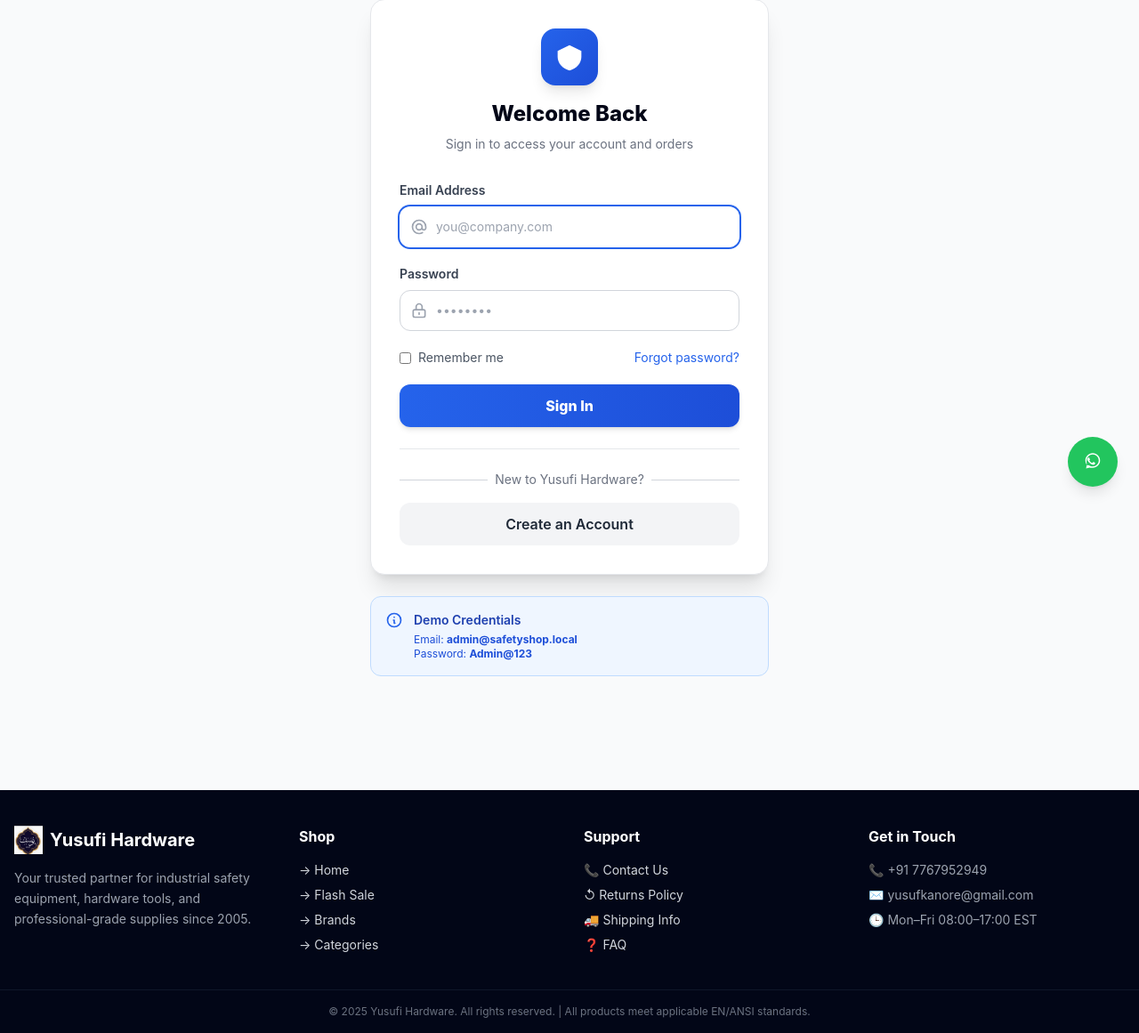
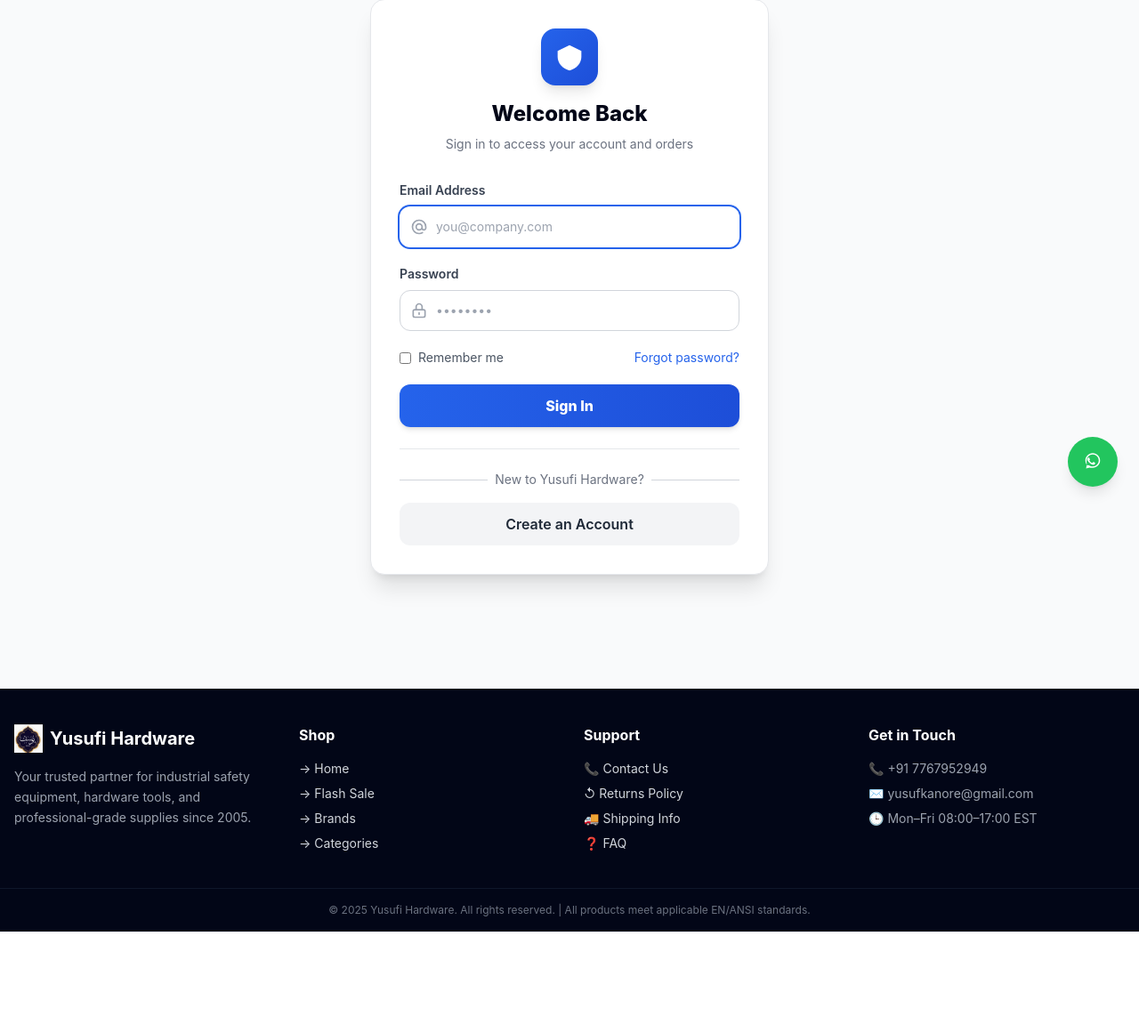
Before and after one commit to tahereducation01/Yusufi, a Flask app: page /login in a window 1280 px wide. Shown: the part 229-1390 px from the top of the page at 89% size. After the commit the page ends 1276 px from the top, so only its background shows below. Run offline with Flask 3, Linux system fonts and the light colour scheme; data that the repository does not hold is empty; parts of the project's set-up code (start-up, migrations or seed data) failed here and were passed over; some libraries are stand-ins or nearby versions.

Commit message:
Remove demo credentials notice from login.html
Removed demo credentials notice from the login page.

```diff
--- a/templates/login.html
+++ b/templates/login.html
@@ -78,19 +78,6 @@
         </a>
       </div>
     </div>
-
-    <!-- Demo Credentials Notice -->
-    <div class="mt-6 bg-blue-50 rounded-xl p-4 border border-blue-200">
-      <div class="flex gap-3">
-        <svg class="w-5 h-5 text-blue-600 flex-shrink-0" fill="none" stroke="currentColor" viewBox="0 0 24 24">
-          <path stroke-linecap="round" stroke-linejoin="round" stroke-width="2" d="M13 16h-1v-4h-1m1-4h.01M21 12a9 9 0 11-18 0 9 9 0 0118 0z"/>
-        </svg>
-        <div>
-          <p class="text-sm font-semibold text-blue-800">Demo Credentials</p>
-          <p class="text-xs text-blue-700 mt-1">Email: <strong>admin@safetyshop.local</strong><br>Password: <strong>Admin@123</strong></p>
-        </div>
-      </div>
-    </div>
   </div>
 </div>
 {% endblock %}
```
